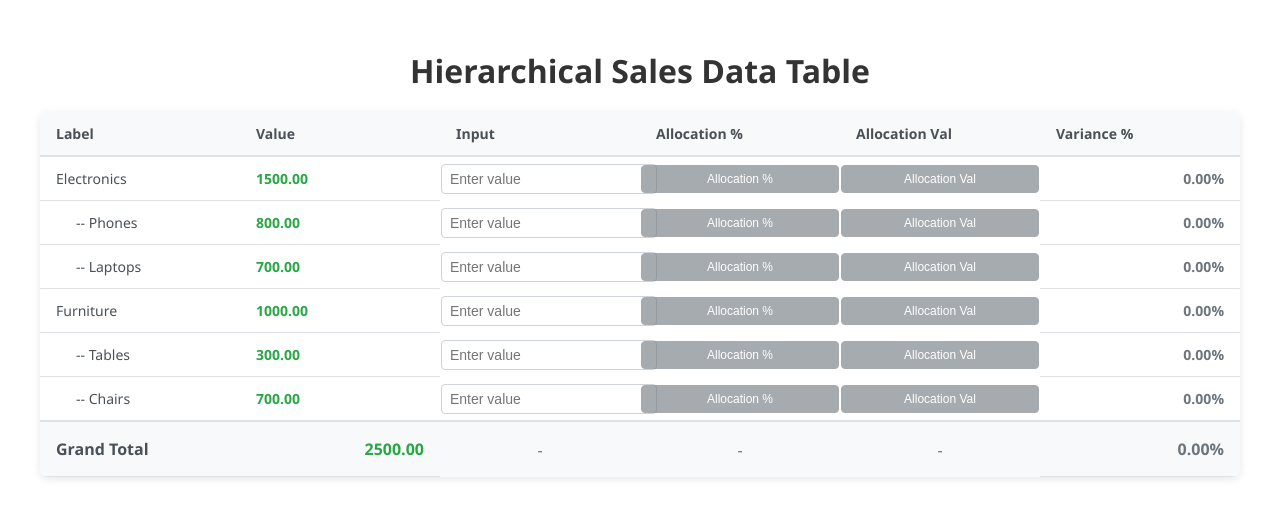
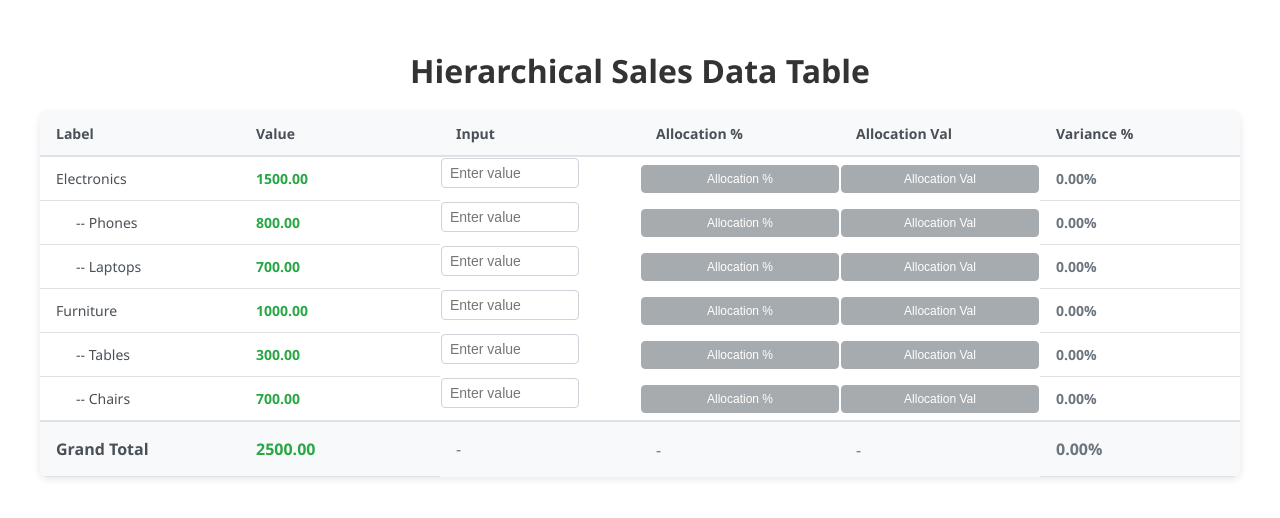
Before and after one commit to kusthi/lumel-assessment, a React (Create React App) app: page / in a window 1280 px wide. Shown: the top 518 px of the page. Built offline with nearby package versions, Linux system fonts and the light colour scheme.

Commit message:
fixed table cell alignment

```diff
--- a/src/components/GrandTotalRow/GrandTotalRow.css
+++ b/src/components/GrandTotalRow/GrandTotalRow.css
@@ -15,14 +15,14 @@
   padding: 16px;
   font-weight: 600;
   color: #28a745;
-  text-align: right;
+  text-align: left;
 }
 
 .grand-total-row .input-cell,
 .grand-total-row .button-cell {
   font-size: 16px;
   padding: 16px;
-  text-align: center;
+  text-align: left;
   color: #6c757d;
 }
 
@@ -30,6 +30,6 @@
   font-size: 16px;
   padding: 16px;
   font-weight: 600;
-  text-align: right;
+  text-align: left;
   color: #6c757d;
 }
--- a/src/components/Row/Row.css
+++ b/src/components/Row/Row.css
@@ -21,7 +21,7 @@
 
 .variance-cell {
   font-weight: 600;
-  text-align: right;
+  text-align: left;
   color: #6c757d;
   padding: 12px 16px;
   border-bottom: 1px solid #dee2e6;
--- a/src/components/RowInput/RowInput.css
+++ b/src/components/RowInput/RowInput.css
@@ -1,4 +1,5 @@
 .input-cell {
+  display: inline-block;
   width: 120px;
 }
 
```
